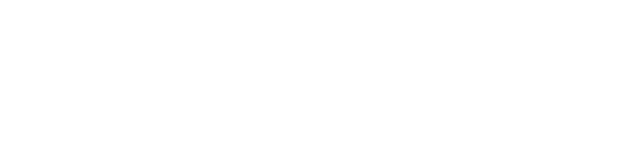
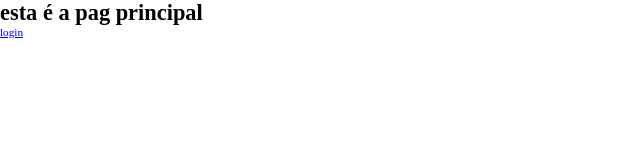
Before and after one commit to joaoeduardodias/Outlet, a plain HTML site: page frontend/index.html in a window 1280 px wide. Shown: the whole page, without its empty margins (0-640 px from the left). Drawn offline with Linux system fonts and the light colour scheme.

Commit message:
Creating login page and css styles

```diff
--- a/frontend/index.html
+++ b/frontend/index.html
@@ -4,12 +4,20 @@
 <head>
     <meta charset="UTF-8">
     <meta name="viewport" content="width=device-width, initial-scale=1.0">
+
+    <link href="https://fonts.googleapis.com/css2?family=Archivo:wght@400;500;600;700&family=Roboto:ital,wght@0,400;0,500;1,300&display=swap" rel="stylesheet">
+
     <title>Outlet Multimarcas | Tudo em Artesanatos</title>
     <link rel="stylesheet" href="./style/global.css">
 </head>
 
 <body>
-
+    <h1>esta é a pag principal</h1>
+    <header>
+        <div class="login">
+            <a href="./pages/login.html">login</a>
+        </div>
+    </header>
 </body>
 
 </html>
--- a/frontend/style/global.css
+++ b/frontend/style/global.css
@@ -1,3 +1,11 @@
+:root {
+    /* --color-background: */
+    --color-header-background: #0C0C0C;
+    --color-text-logo: #F67600;
+    font-size: 70%;
+}
+
+
 * {
     margin: 0;
     padding: 0;
--- /dev/null
+++ b/frontend/style/login.css
@@ -0,0 +1,13 @@
+header {
+   width: 100vw;
+   height: 10rem;
+   background-color: var(--color-header-background);
+}
+header .logo {
+
+}
+header .logo h1 {
+   color: var(--color-text-logo);
+   letter-spacing: 9%;
+   font-family: 'Archivo';
+}
```
Also changed, not shown: frontend/pages/login.html (added, +21 -0 lines).
